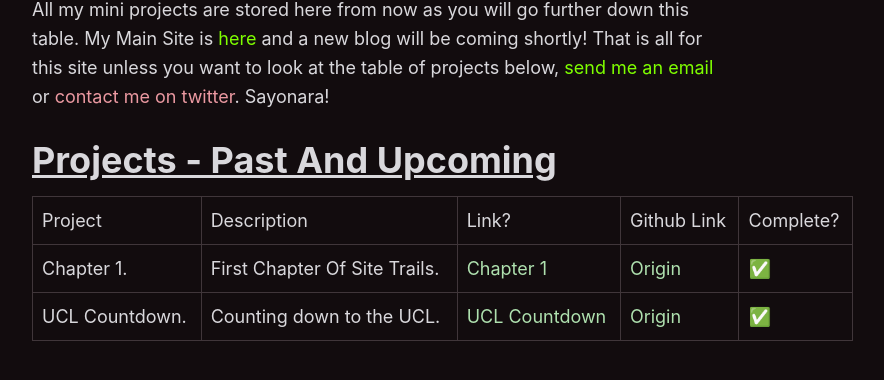
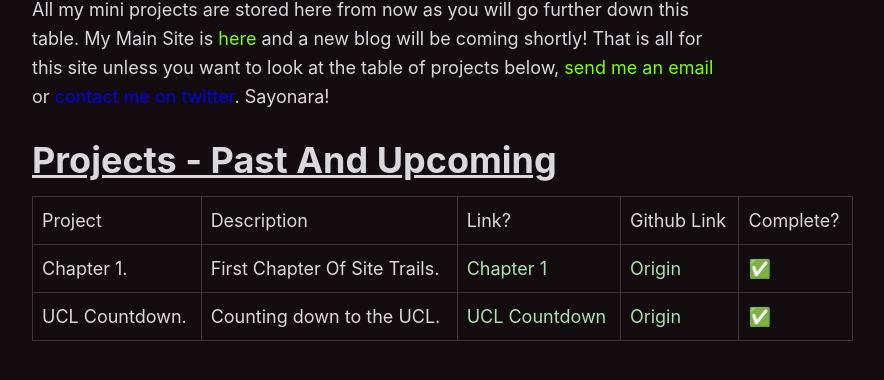
Before and after one commit to aezi-sources/aezi-sources.github.io, a plain HTML site: page index.html in a window 1280 px wide. Shown: the part 110-490 px from the top of the page, without its empty margins (266-1150 px from the left). Drawn offline with Linux system fonts and the light colour scheme.

Commit message:
Update sakura-vader.css

```diff
--- a/sakura-vader.css
+++ b/sakura-vader.css
@@ -70,7 +70,6 @@
 
   a {
     text-decoration: none;
-    color: #eb99a1;
   }
 
   a:hover {
```
